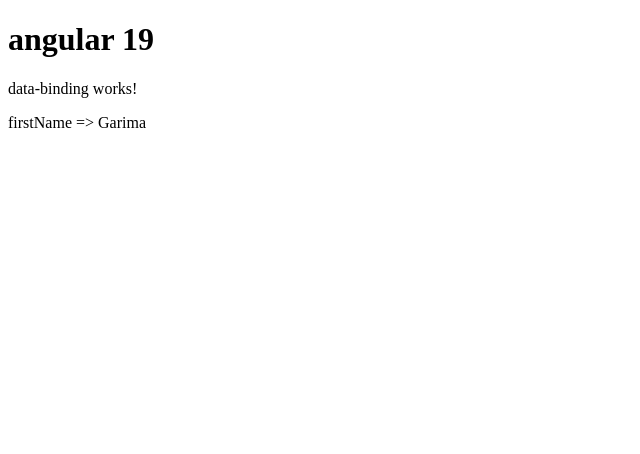
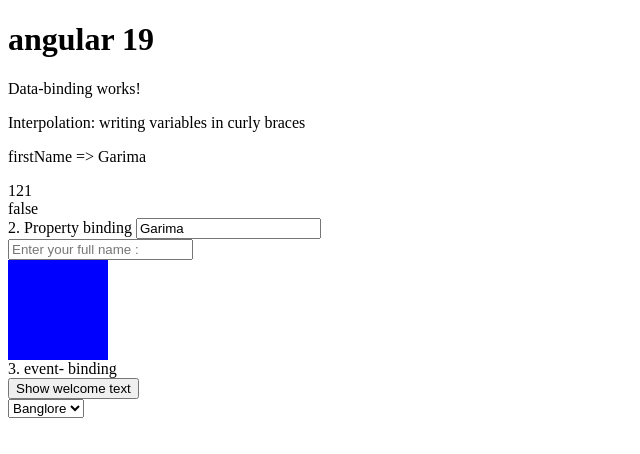
Before and after one commit to GarimaUttam/Angular19_course, an Angular app: page / in a window 1280 px wide. Shown: the top 454 px of the page, without its empty margins (0-640 px from the left). Built offline with nearby package versions, Linux system fonts and the light colour scheme.

Commit message:
one way data binding, event, property, interpolation

```diff
--- a/src/app/app.component.ts
+++ b/src/app/app.component.ts
@@ -7,7 +7,7 @@
 
 @Component({
   selector: 'app-root',
-  imports: [AdminComponent, UserComponent, SingleFileComponentComponent, DataBindingComponent],
+  imports: [DataBindingComponent],
   templateUrl: './app.component.html',
   styleUrl: './app.component.css'
 })
--- a/src/app/components/data-binding/data-binding.component.css
+++ b/src/app/components/data-binding/data-binding.component.css
@@ -0,0 +1,3 @@
+.bg-primary {
+    background-color: blue;
+}
--- a/src/app/components/data-binding/data-binding.component.html
+++ b/src/app/components/data-binding/data-binding.component.html
@@ -1,10 +1,42 @@
-<p>data-binding works!</p>
+<p>Data-binding works!</p>
 
-<!-- one way date binding -->
- <!-- 1. interpolation -->
-<div class="class">
+<!-- One-way data binding -->
+<!-- 1. Interpolation -->
+<div class="row">
     <div class="col-6">
-        <!-- interpolation writing vars in curly braces -->
-         <p>firstName => {{firstName}}</p>
+        Interpolation: writing variables in curly braces
+        <p>firstName => {{firstName}}</p>
+        <div>
+            {{rollnum}}
+        </div>
+        <span>{{isActive}}</span>
+    </div>
+
+
+    <div class="col-6">
+        2. Property binding
+        <input type="text" [value]="firstName">
+        <br>
+        <input type="text" [placeholder]="myPlaceholder">
+        <br>
+        <div [class]="div1ClassName" style="height: 100px; width: 100px">
+            <!-- Content if any -->
+        </div>
     </div>
 </div>
+
+<div class="row">
+    3. event- binding
+    <div class="col-3">
+        <button class = "btn btn-success" (click)="showWelcomeMessage()">Show welcome text</button>
+    </div>
+    <div class="col3">
+        <select (change) = "onCityChange()">
+            <option value="Banglore">Banglore</option>
+            <option value="Pune">Banglore</option>
+            <option value="Kanpur">Banglore</option>
+            <option value="Mumbai">Banglore</option>
+            <option value="Nagpur">Banglore</option>
+        </select>
+    </div>
+</div>
--- a/src/app/components/data-binding/data-binding.component.ts
+++ b/src/app/components/data-binding/data-binding.component.ts
@@ -4,18 +4,29 @@
   selector: 'app-data-binding',
   imports: [],
   templateUrl: './data-binding.component.html',
-  styleUrl: './data-binding.component.css'
+  styleUrls: ['./data-binding.component.css']
 })
 export class DataBindingComponent {
   firstName: string = "Garima";
   rollnum: number = 121;
   isActive: boolean = true;
   currentDate: Date = new Date();
+  myPlaceholder: string = "Enter your full name :";
+  div1ClassName: string = "bg-primary";
 
   constructor() {
     console.log(this.firstName);
 
     this.isActive = false;
     console.log(this.isActive);
+    // this will
+    // this.showWelcomeMessage();
+  }
+
+  showWelcomeMessage() {
+    alert("Welcome to Angular tuto")
+  }
+  onCityChange() {
+    console.log("city changed")
   }
 }
```
